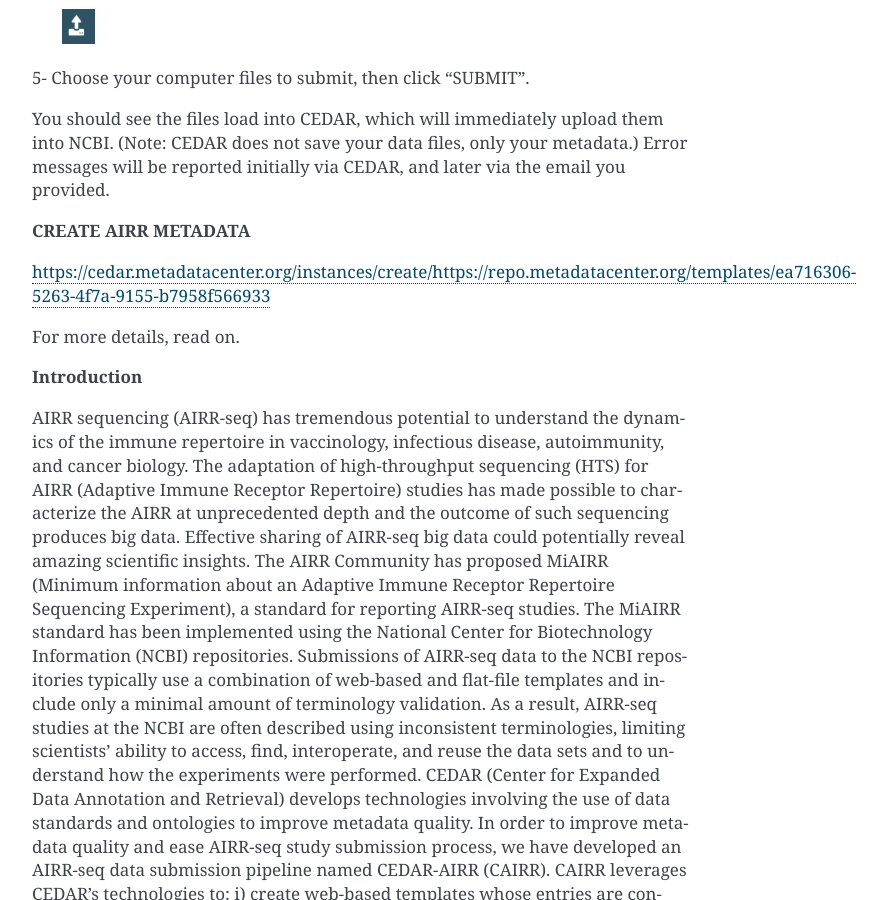
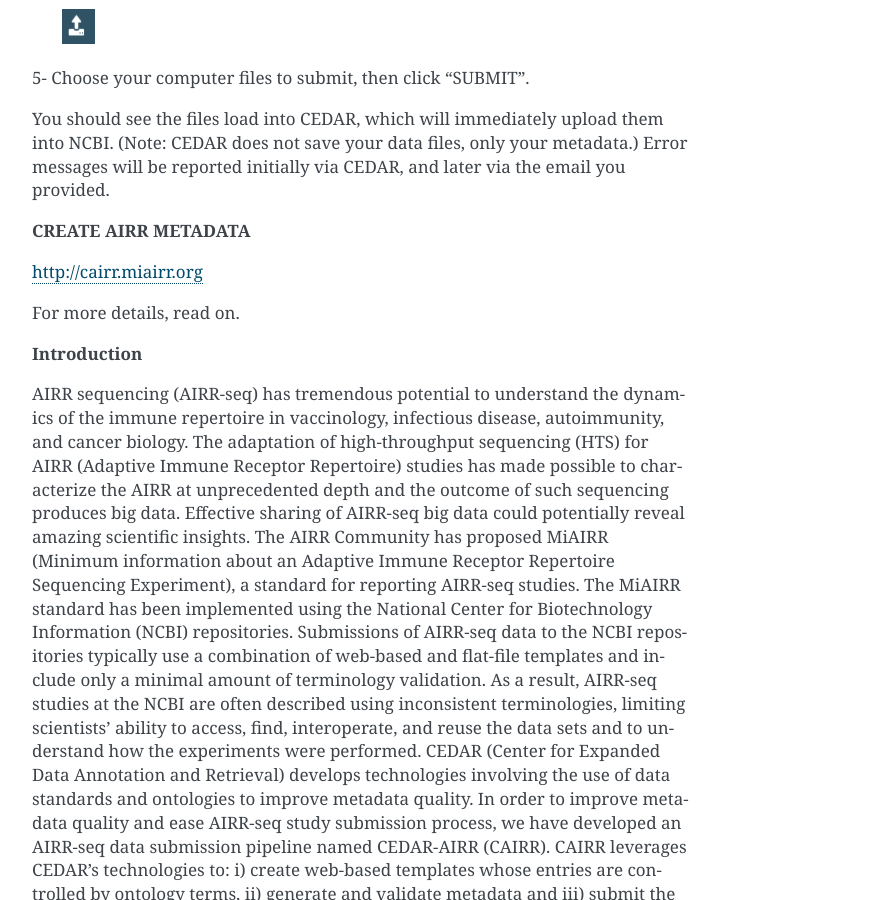
Before and after one commit to airr-community/airr-standards, a Sphinx documentation site: the page built from docs/cairr/overview.rst, in a window 1280 px wide and 900 px high, scrolled down 839 px. Shown: the whole window, without its empty margins (388-1275 px from the left). Built offline with Sphinx 7.4.7, drawn with Linux system fonts in a browser that asks for light colours; pages that are not in the unit, such as notebooks, are missing from menus; some of the changed lines change nothing that is shown.

Commit message:
Updated CAIRR Documentation
Updated CAIRR Documentation

```diff
--- a/docs/cairr/overview.rst
+++ b/docs/cairr/overview.rst
@@ -30,10 +30,7 @@
 
 **CREATE AIRR METADATA**
 
-.. note::
-
-https://cedar.metadatacenter.org/instances/create/https://repo.metadatacenter.org/templates/ea716306-5263-4f7a-9155-b7958f566933
-
+http://cairr.miairr.org
 
 For more details, read on.
 
```
